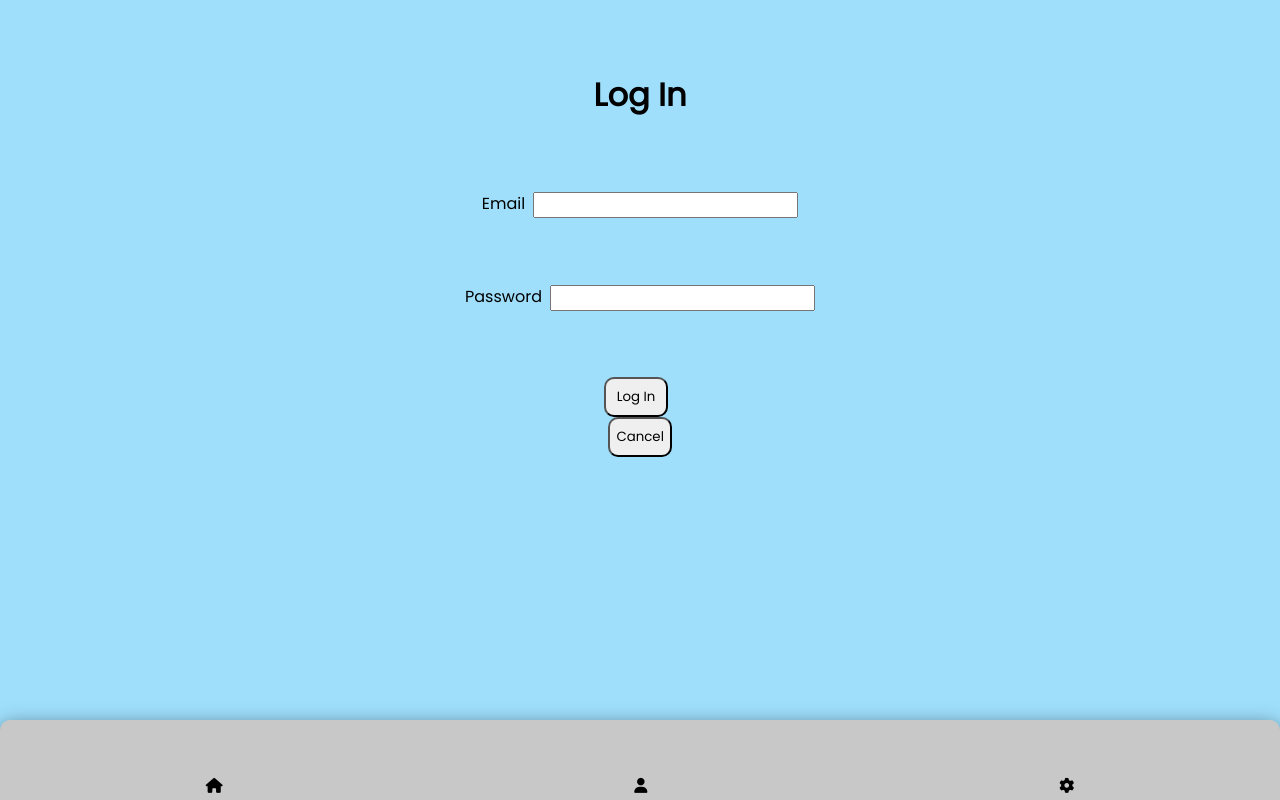
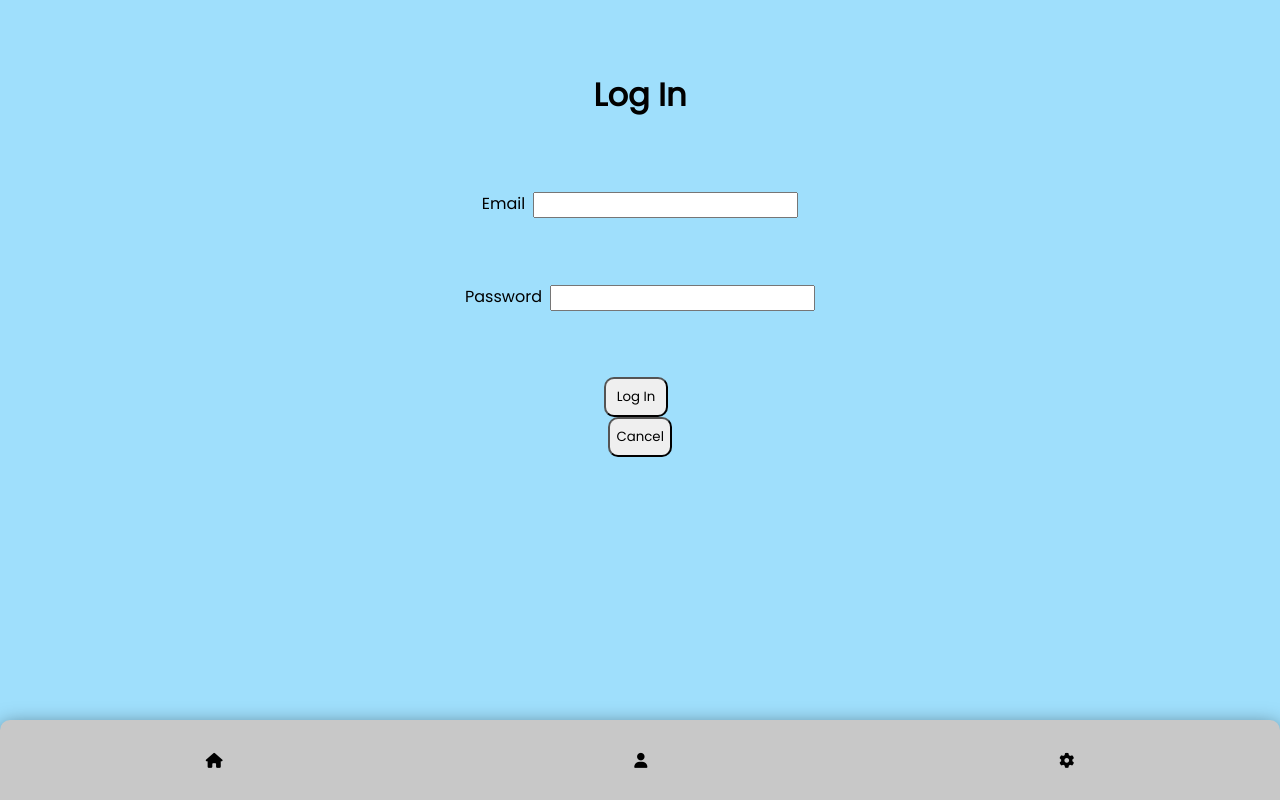
Before and after one commit to Cazier92/Money-Mania-Frontend, a React (Create React App) app: page /login in a window 1280 px wide. Built offline with nearby package versions, Linux system fonts and the light colour scheme; no server answers.

Commit message:
remove home circle, fix navBar

```diff
--- a/src/components/Banner/Banner.jsx
+++ b/src/components/Banner/Banner.jsx
@@ -2,8 +2,8 @@ import styles from './Banner.module.css'
 const Banner = ({user, userProfile}) => {
     return (
         <main>
-            <div className={styles.circle}>
-            </div>
+            {/* <div className={styles.circle}>
+            </div> */}
                 <h2>Money Mania</h2>
                 <p className={styles.firstp}>Welcome back, </p>
                 {userProfile.name ? (<>
--- a/src/components/NavBar/NavBar.css
+++ b/src/components/NavBar/NavBar.css
@@ -18,6 +18,10 @@
   border-top-right-radius: 10px;
 }
 
+#bt-icon-container {
+  margin: 0;
+}
+
 
 
 
```
